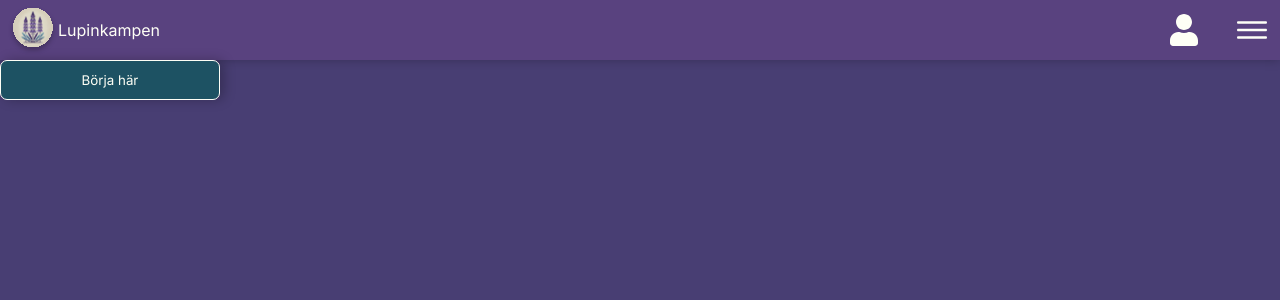
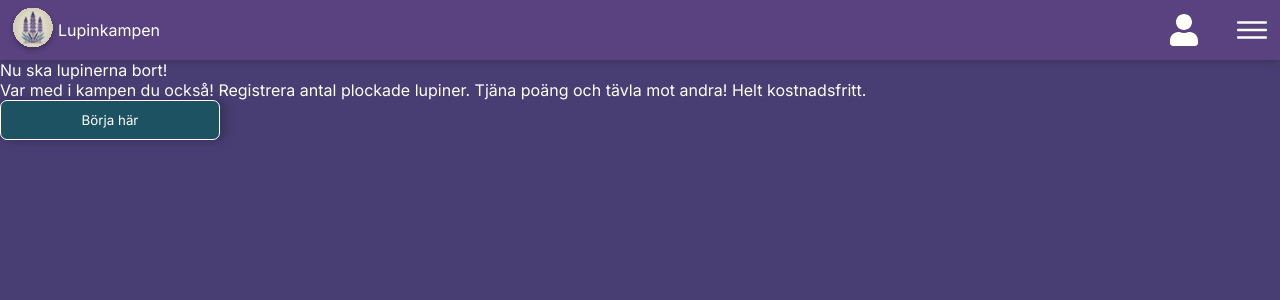
Before and after one commit to CarolineVarsaga/lupinkampen, a React (Vite) app in the folder client/: page / in a window 1280 px wide. Shown: the top 300 px of the page. Built offline with nearby package versions, Linux system fonts and the light colour scheme.

Commit message:
:sparkles: imports hero section

```diff
--- a/client/src/views/Home.tsx
+++ b/client/src/views/Home.tsx
@@ -1,11 +1,11 @@
-import Button from "../components/Button";
 import Header from "../components/Header";
+import HeroSection from "../components/HeroSection";
 
 const Home = () => {
   return (
     <>
       <Header />
-      <Button text="Börja här" />
+      <HeroSection />
     </>
   );
 };
```
